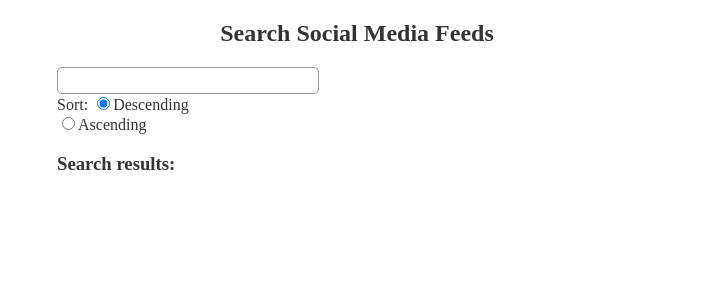
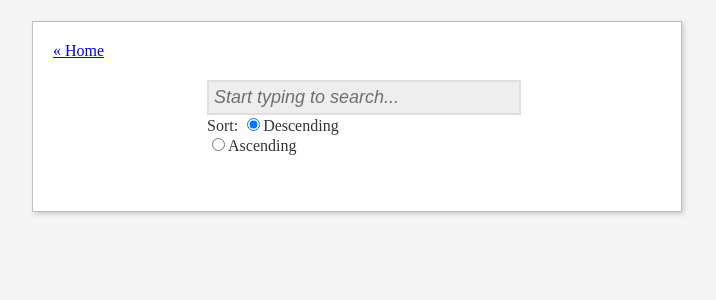
Before and after one commit to garrettr/afa, a Django app: template templates/feedeater/search.html in a window 1280 px wide. Shown: the top 300 px of the page, without its empty margins (283-999 px from the left). Run offline with Django 3.2, Linux system fonts and the light colour scheme; the template is opened without the code that fills it, so the values that code supplies are empty; parts of the project's set-up code (start-up, migrations or seed data) failed here and were passed over; some libraries are stand-ins or nearby versions.

Commit message:
Style improvements to feed search

```diff
--- a/static/css/feeds.css
+++ b/static/css/feeds.css
@@ -1,21 +1,49 @@
-body { width:600px; margin:0 auto; color: #333; }
+body { width:650px; margin:0 auto; color: #333; background: whitesmoke; }
+
+#container {
+  margin: 21px 0 21px 0;
+  padding:20px;
+  background:white;
+  border:1px solid silver;
+  box-shadow: 2px 2px 5px #ccc;
+}
+
+div#f form {
+  margin: 0 auto;
+  width:300px;
+  padding:20px;
+}
+
 
 #search {
-  width:250px;
-  margin: 0 auto;
-  border:solid 1px #999;
+  width:100%;
   outline:0;
   padding: 5px 5px;
-  border-radius:5px;
+  font-size:18px;
 }
 
-#search:focus {
-  border:solid 1px #555;
+.focusField {
+  border:solid 2px #73A6ff;
+  background:#Eff5ff;
+  color:#000;
+  font-style:normal;
+}
+
+.blurField {
+  border:solid 2px #DFDFDF;
+  background:#eee;
+  color:#6f6f6f;
+  font-style:italic;
 }
 
 ol#results {
     list-style-type: none;
     padding-left:0;
+}
+
+ol#results li {
+    padding:10px;
+    border-bottom: 1px solid gray;
 }
 
 ol#results a {
@@ -30,4 +58,7 @@ ol#results a:hover {
 
 ol#results .feedpic { float:left; padding-right:16px; padding-top: 2px;}
 
-.highlight { background-color:yellow; }
+.highlight { background-color:#FFFFAD; }
+
+.feed { font-weight:bold;}
+.date { float:right; font-style:italic;}
--- a/static/js/feeds.js
+++ b/static/js/feeds.js
@@ -7,7 +7,8 @@ var get_date_string = function(date) {
 }
 
 var build_list = function(data) {
-    var html = '<ol id="results">';
+    var html = '<ol id="results"><h2>Search results:</h2>';
+
     for(var i=0; i<data.length; i++) {
         html += "<li>";
         // start feed url
@@ -27,15 +28,19 @@ var build_list = function(data) {
         } else {
             html += '<img src="/media/' + data[i].fields.feed[3] + '" class="feedpic" />';
         }
-        html += data[i].fields.feed[0] + '</a><br />';
+        // feed name
+        html += '<span class="feed">' + data[i].fields.feed[0] + '</span></a>';
+        html += '<span class="date">Posted on: ' + get_date_string(data[i].fields.posted_on) + '</span><br />';
         // end feed url - wraps around feed name
-        // title url - links to post
-        html += '<a href="' + data[i].fields.url + '">' + data[i].fields.title + '</a><br />';
-        html += '<span class="date">Posted on: ' + get_date_string(data[i].fields.posted_on) + '</span><br />';
-        // print content if NOT a tweet - for tweets, title = content = tweet
+
+        // print title if NOT a tweet - for tweets, title = content = tweet
         if( data[i].fields.feed[2] != "TW" ) {
-            html += '<p>' + data[i].fields.content + '</p>';
+          // title url - links to post
+          html += '<span class="title"><a href="' + data[i].fields.url + '">' + data[i].fields.title + '</a></span><br />';
         }
+
+
+        html += '<p>' + data[i].fields.content + '</p>';
         html += "</li>";
     }
     html += "</ol>";
@@ -57,11 +62,33 @@ var search_request = function(query, sort_order) {
             }
         }
     });
+  } else {
+    // print useful message, clear results
   }
   return false;
 };
 
 $(document).ready(function () {
+
+  $('input#search').addClass("blurField");
+
+  $('input#search').focus(function() {
+    $(this).removeClass("blurField").addClass("focusField");
+    if( this.value == this.defaultValue ) {
+      this.value = '';
+    }
+    if( this.value != this.defaultValue ) {
+      this.select();
+    }
+  });
+
+  $('input#search').blur(function() {
+    $(this).removeClass("focusField").addClass("blurField");
+    if( $.trim(this.value) == '' ) {
+      this.value = (this.defaultValue ? this.defaultValue : '');
+    }
+  });
+
   $("#search").keyup(function(e) {
     if( (e.keyCode >= 48 && e.keyCode <= 90) || e.keyCode == 8 ) {  // 0-9, a-z, 8=backspace
       search_request(this.value, $("input[@name='sort']:checked").val());
--- a/templates/feedeater/search.html
+++ b/templates/feedeater/search.html
@@ -9,20 +9,21 @@
   </head>
 
   <body>
-    <h2 style="text-align:center">Search Social Media Feeds</h2>
+    <div id="container">
+      <a href="/">« Home</a>
       <div id="f">
         <form>
-        <input type="text" name="search" id="search" /><br />
+          <input type="text" name="search" id="search" value="Start typing to search..."/><br />
           <label for="sort">Sort:</label>
           <input type="radio" name="sort" id="sort" value="desc" checked />Descending<br />
           <input type="radio" name="sort" id="sort" value="asc" />Ascending<br />
         </form>
 
         <div id="results">
-        <h3>Search results:</h3>
           <ol id="results">
           </ol>
         </div>
       </div>
+    </div>
   </body>
 </html>
```
Lines whose indentation alone changed are shown as unchanged.
